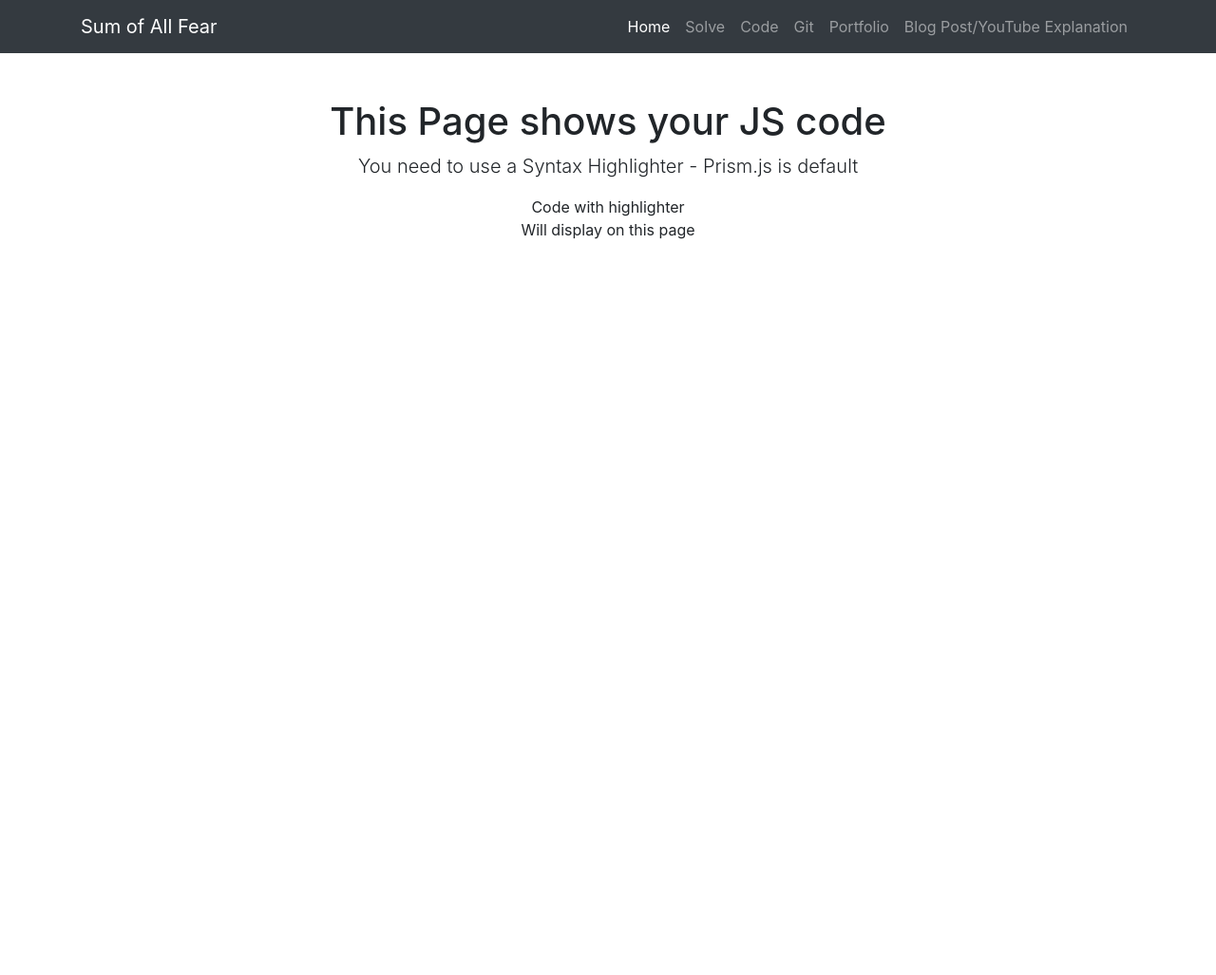
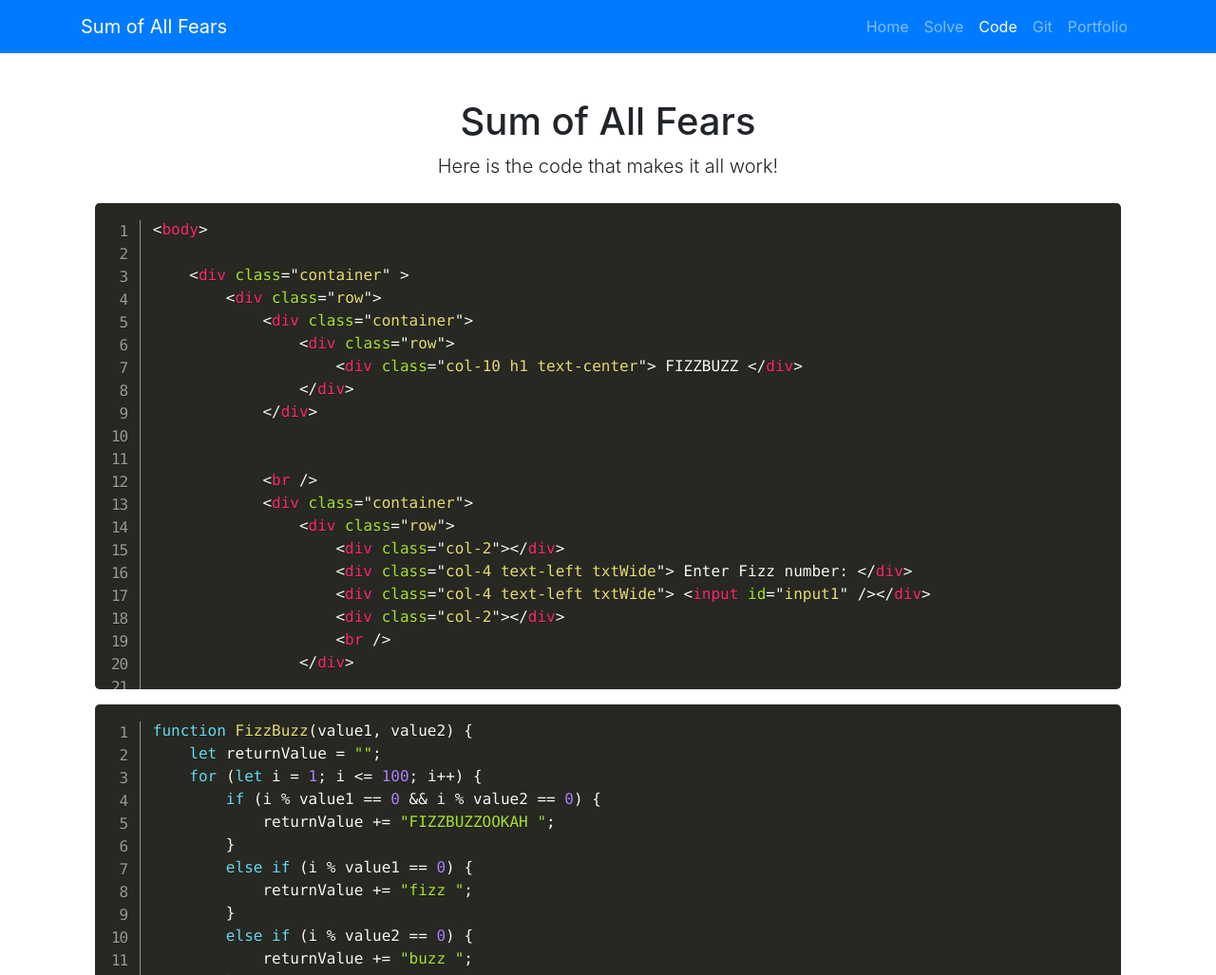
Before and after one commit to khoaNguyen2pt0/Sum-of-All-Fear, a plain HTML site: page Code.html in a window 1280 px wide. Shown: the top 1027 px of the page at 95% size. Before the commit the page ends 800 px from the top, so only its background shows below. Drawn offline with nearby package versions, Linux system fonts and the light colour scheme.

Commit message:
edited code.html
add prism
fix navbar

```diff
--- a/Code.html
+++ b/Code.html
@@ -8,25 +8,32 @@
     <meta name="description" content="">
     <meta name="author" content="">
 
-    <title>Sum of All Fear By Khoa Nguyen</title>
+    <title>Sum of All Fears</title>
 
     <!-- Bootstrap core CSS -->
     <link rel="stylesheet" href="https://stackpath.bootstrapcdn.com/bootstrap/4.5.0/css/bootstrap.min.css" integrity="sha384-9aIt2nRpC12Uk9gS9baDl411NQApFmC26EwAOH8WgZl5MYYxFfc+NcPb1dKGj7Sk" crossorigin="anonymous">
-
+    <link href="CSS/prism.css" rel="stylesheet" />
+    <style>
+        pre {
+            max-height: 32em;
+            max-width: 100%;
+            overflow: auto;
+        }
+    </style>
 </head>
 
 <body>
 
     <!-- Navigation -->
-    <nav class="navbar navbar-expand-lg navbar-dark bg-dark static-top">
+    <nav class="navbar navbar-expand-lg navbar-dark bg-primary static-top">
         <div class="container">
-            <a class="navbar-brand" href="/Index.html">Sum of All Fear</a>
+            <a class="navbar-brand" href="/Index.html">Sum of All Fears</a>
             <button class="navbar-toggler" type="button" data-toggle="collapse" data-target="#navbarResponsive" aria-controls="navbarResponsive" aria-expanded="false" aria-label="Toggle navigation">
                 <span class="navbar-toggler-icon"></span>
             </button>
             <div class="collapse navbar-collapse" id="navbarResponsive">
                 <ul class="navbar-nav ml-auto">
-                    <li class="nav-item active">
+                    <li class="nav-item">
                         <a class="nav-link" href="/Index.html">
                             Home
                         </a>
@@ -34,18 +41,16 @@
                     <li class="nav-item">
                         <a class="nav-link" href="/Solve.html">Solve</a>
                     </li>
-                    <li class="nav-item">
+                    <li class="nav-item active">
                         <a class="nav-link" href="/Code.html">Code</a>
                     </li>
                     <li class="nav-item">
-                        <a class="nav-link" href="#">Git</a>
+                        <a class="nav-link" target="_blank" href="//github.com/khoaNguyen2pt0/Sum-of-All-Fear.git">Git</a>
                     </li>
                     <li class="nav-item">
-                        <a class="nav-link" href="#">Portfolio</a>
+                        <a class="nav-link" href="//khoanguyen-coderfoundry.netlify.app/">Portfolio</a>
                     </li>
-                    <li class="nav-item">
-                        <a class="nav-link" href="#">Blog Post/YouTube Explanation</a>
-                    </li>
+
                 </ul>
             </div>
         </div>
@@ -55,12 +60,121 @@
     <div class="container">
         <div class="row">
             <div class="col-lg-12 text-center">
-                <h1 class="mt-5">This Page shows your JS code</h1>
-                <p class="lead">You need to use a Syntax Highlighter - Prism.js is default</p>
-                <ul class="list-unstyled">
-                    <li>Code with highlighter</li>
-                    <li>Will display on this page</li>
-                </ul>
+                <h1 class="mt-5">Sum of All Fears</h1>
+                <p class="lead">Here is the code that makes it all work!</p>
+                <div class="container-fluid">
+                    <div class="row">
+                        <div class="col-12">
+                            <pre class="line-numbers">
+                            <code class="language-markup">
+
+
+            &lt;body&gt;
+
+                &lt;div class="container" &gt;
+                    &lt;div class="row"&gt;
+                        &lt;div class="container"&gt;
+                            &lt;div class="row"&gt;
+                                &lt;div class="col-10 h1 text-center"&gt; FIZZBUZZ &lt;/div&gt;
+                            &lt;/div&gt;
+                        &lt;/div&gt;
+
+
+                        &lt;br /&gt;
+                        &lt;div class="container"&gt;
+                            &lt;div class="row"&gt;
+                                &lt;div class="col-2"&gt;&lt;/div&gt;
+                                &lt;div class="col-4 text-left txtWide"&gt; Enter Fizz number: &lt;/div&gt;
+                                &lt;div class="col-4 text-left txtWide"&gt; &lt;input id="input1" /&gt;&lt;/div&gt;
+                                &lt;div class="col-2"&gt;&lt;/div&gt;
+                                &lt;br /&gt;
+                            &lt;/div&gt;
+
+                            &lt;br /&gt;
+
+                            &lt;div class="row"&gt;
+                                &lt;div class="col-2"&gt;&lt;/div&gt;
+                                &lt;div class="col-4 text-left txtWide"&gt; Enter Buzz number: &lt;/div&gt;
+                                &lt;div class="col-4 text-left txtWide"&gt; &lt;input id="input2" /&gt;&lt;/div&gt;
+                                &lt;div class="col-2"&gt;&lt;/div&gt;
+                                &lt;br /&gt;
+                            &lt;/div&gt;
+                        &lt;/div&gt;
+
+                        &lt;br /&gt;
+                        &lt;div class="container"&gt;
+                            &lt;div class="row"&gt;
+                                &lt;h1&gt; &lt;/h1&gt;
+                            &lt;/div&gt;
+                        &lt;/div&gt;
+                        &lt;div class="container-md"&gt;
+                            &lt;div class="row"&gt;
+                                &lt;button id="btn1" class="btn btn-primary btn-block txtWide" onclick="buzzIt()"&gt;
+                                Buzz It &lt;/button&gt;
+                            &lt;/div&gt;
+                        &lt;/div&gt;
+
+                        &lt;br /&gt;
+                        &lt;div class="container"&gt;
+                            &lt;div class="row"&gt;
+                                &lt;div class="col-12 txtWide"&gt;
+                                    &lt;h4 id="output1"&gt;&lt;/h4&gt;
+                                &lt;/div&gt;
+
+                            &lt;/div&gt;
+                        &lt;/div&gt;
+            &lt;/body&gt;
+
+
+
+
+                                </code>
+</pre>
+                        </div>
+                    </div>
+                </div>
+
+                <div class="container-fluid">
+                    <div class="row">
+                        <div class="col-12">
+                            <pre class="line-numbers">
+                            <code class="language-js">
+
+                            <script>
+                                function FizzBuzz(value1, value2) {
+                                    let returnValue = "";
+                                    for (let i = 1; i <= 100; i++) {
+                                        if (i % value1 == 0 && i % value2 == 0) {
+                                            returnValue += "FIZZBUZZOOKAH ";
+                                        }
+                                        else if (i % value1 == 0) {
+                                            returnValue += "fizz ";
+                                        }
+                                        else if (i % value2 == 0) {
+                                            returnValue += "buzz ";
+                                        }
+                                        else {
+                                            returnValue += `${i} `;
+                                        }
+                                    }
+                                    return returnValue;
+                                }
+
+                                function buzzIt() {
+                                    let output = "";
+                                    let val1 = document.getElementById("input1").value;
+                                    let val2 = document.getElementById("input2").value;
+                                    output = FizzBuzz(val1, val2);
+                                    document.getElementById("output1").innerHTML = output;
+
+                                }
+</script>
+
+                                </code>
+</pre>
+                        </div>
+                    </div>
+                </div>
             </div>
         </div>
     </div>
@@ -69,7 +183,7 @@
     <script src="//code.jquery.com/jquery-3.5.1.slim.min.js" integrity="sha384-DfXdz2htPH0lsSSs5nCTpuj/zy4C+OGpamoFVy38MVBnE+IbbVYUew+OrCXaRkfj" crossorigin="anonymous"></script>
     <script src="//cdn.jsdelivr.net/npm/popper.js@1.16.0/dist/umd/popper.min.js" integrity="sha384-Q6E9RHvbIyZFJoft+2mJbHaEWldlvI9IOYy5n3zV9zzTtmI3UksdQRVvoxMfooAo" crossorigin="anonymous"></script>
     <script src="//stackpath.bootstrapcdn.com/bootstrap/4.5.0/js/bootstrap.min.js" integrity="sha384-OgVRvuATP1z7JjHLkuOU7Xw704+h835Lr+6QL9UvYjZE3Ipu6Tp75j7Bh/kR0JKI" crossorigin="anonymous"></script>
-
+    <script src="Scripts/prism.js"></script>
 </body>
 
 </html>
```
Also changed, not shown: Index.html (+6 -8 lines), Solve.html (+14 -12 lines), 1 other file.
